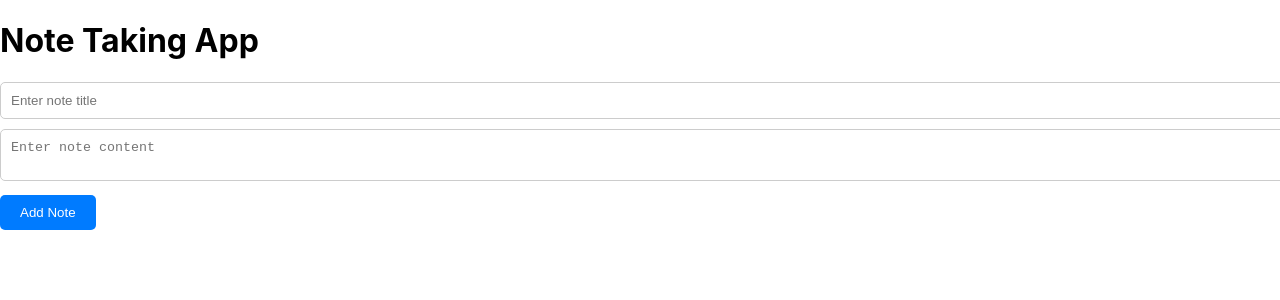
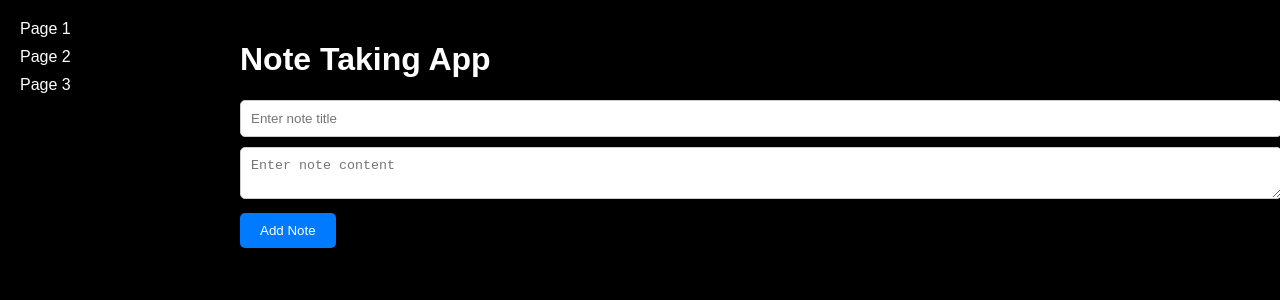
Before and after one commit to madhavreddy509/note-taking-app, a React (Create React App) app: page / in a window 1280 px wide. Shown: the top 300 px of the page. Built offline with nearby package versions, Linux system fonts and the light colour scheme.

Commit message:
problem with css grid

```diff
--- a/src/App.css
+++ b/src/App.css
@@ -1,38 +1,53 @@
-.App {
-  text-align: center;
+/* src/App.css */
+.app-container {
+  display: flex;
 }
 
-.App-logo {
-  height: 40vmin;
-  pointer-events: none;
+.sidebar {
+  width: 200px;
+  background-color: #000;
+  padding: 20px;
 }
 
-@media (prefers-reduced-motion: no-preference) {
-  .App-logo {
-    animation: App-logo-spin infinite 20s linear;
-  }
+.sidebar a {
+  display: block;
+  color: #fff;
+  text-decoration: none;
+  margin-bottom: 10px;
 }
 
-.App-header {
-  background-color: #282c34;
-  min-height: 100vh;
-  display: flex;
-  flex-direction: column;
-  align-items: center;
-  justify-content: center;
-  font-size: calc(10px + 2vmin);
-  color: white;
+.sidebar a:focus,
+.sidebar a:hover {
+  color: #007bff;
 }
 
-.App-link {
-  color: #61dafb;
+.content {
+  flex-grow: 1;
+  padding: 20px;
 }
 
-@keyframes App-logo-spin {
-  from {
-    transform: rotate(0deg);
-  }
-  to {
-    transform: rotate(360deg);
-  }
+.note-list-container {
+  display: flex;
+  flex-wrap: wrap;
+  gap: 20px;
 }
+
+.note-box {
+  background-color: #111;
+  padding: 20px;
+  border-radius: 10px;
+  box-shadow: 0 4px 8px rgba(0, 0, 0, 0.1);
+  flex: 1 0 200px; /* Flexible box sizing */
+}
+
+.note-box h3 {
+  margin-top: 0;
+}
+
+.note-box p {
+  margin-bottom: 10px;
+}
+
+.note-box button {
+  margin-right: 10px;
+}
--- a/src/App.js
+++ b/src/App.js
@@ -4,14 +4,22 @@ import { Provider } from 'react-redux';
 import store from './store';
 import NoteForm from './components/NoteForm';
 import NoteList from './components/NoteList';
+import './App.css'; // Import CSS file for styling
 
 function App() {
   return (
     <Provider store={store}>
-      <div>
-        <h1>Note Taking App</h1>
-        <NoteForm />
-        <NoteList />
+      <div className="app-container">
+        <div className="sidebar">
+          <a href="#" className="active">Page 1</a>
+          <a href="#">Page 2</a>
+          <a href="#">Page 3</a>
+        </div>
+        <div className="content">
+          <h1>Note Taking App</h1>
+          <NoteForm />
+          <NoteList />
+        </div>
       </div>
     </Provider>
   );
--- a/src/components/NoteList.css
+++ b/src/components/NoteList.css
@@ -1,4 +1,38 @@
 /* src/components/NoteList.css */
+body {
+  background-color: #000;
+  color: #fff;
+  font-family: Arial, sans-serif;
+  margin: 0; /* Remove default body margin */
+  padding: 0; /* Remove default body padding */
+}
+
+.sidebar {
+  width: 200px;
+  background-color: #333;
+  padding: 20px;
+  position: fixed;
+  top: 0;
+  left: 0;
+  bottom: 0;
+}
+
+.sidebar a {
+  display: block;
+  color: #fff;
+  text-decoration: none;
+  margin-bottom: 10px;
+}
+
+.sidebar a:focus,
+.sidebar a:hover {
+  color: #007bff;
+}
+
+.content {
+  margin-left: 220px; /* Adjust content margin to make space for the sidebar */
+}
+
 .note-list-container {
   display: flex;
   flex-wrap: wrap;
@@ -6,7 +40,7 @@
 }
 
 .note-box {
-    background-color: #fff;
+  background-color: #111;
   padding: 20px;
   border-radius: 10px;
   box-shadow: 0 4px 8px rgba(0, 0, 0, 0.1);
@@ -24,3 +58,30 @@
 .note-box button {
   margin-right: 10px;
 }
+
+/* src/components/NoteList.css */
+.note-list-container {
+  display: grid;
+  grid-template-columns: repeat(auto-fit, minmax(calc(25% - 20px), 1fr)); /* Four columns with minimum width */
+  grid-gap: 20px; /* Gap between grid items */
+  padding: 20px; /* Add padding to the container to create space between the edges */
+}
+
+.note-box {
+  background-color: #111;
+  padding: 20px;
+  border-radius: 10px;
+  box-shadow: 0 4px 8px rgba(0, 0, 0, 0.1);
+}
+
+.note-box h3 {
+  margin-top: 0;
+}
+
+.note-box p {
+  margin-bottom: 10px;
+}
+
+.note-box button {
+  margin-right: 10px;
+}
--- a/src/components/NoteList.js
+++ b/src/components/NoteList.js
@@ -5,9 +5,32 @@ import { deleteNote, pinNote } from '../actions/noteActions';
 import './NoteList.css'; // Import CSS file for styling
 
 const NoteList = ({ notes, deleteNote, pinNote }) => {
+  // Separate pinned and unpinned notes
+  const pinnedNotes = notes.filter(note => note.pinned);
+  const unpinnedNotes = notes.filter(note => !note.pinned);
+
   return (
     <div className="note-list-container">
-      {notes.map(note => (
+      {/* Pinned Notes Section */}
+      {pinnedNotes.length > 0 && (
+        <div className="pinned-notes">
+          <h2>Pinned Notes</h2>
+          {pinnedNotes.map(note => (
+            <div key={note.id} className="note-box">
+              <h3>{note.title}</h3>
+              <p>{note.content}</p>
+              <div>
+                <button onClick={() => deleteNote(note.id)}>Delete</button>
+                <button onClick={() => pinNote(note.id)}>Unpin</button>
+              </div>
+            </div>
+          ))}
+        </div>
+      )}
+
+      {/* Unpinned Notes Section */}
+      <div className="unpinned-notes">
+        {unpinnedNotes.map(note => (
           <div key={note.id} className="note-box">
             <h3>{note.title}</h3>
             <p>{note.content}</p>
@@ -18,6 +41,7 @@ const NoteList = ({ notes, deleteNote, pinNote }) => {
           </div>
         ))}
       </div>
+    </div>
   );
 };
 
```
Lines whose indentation alone changed are shown as unchanged.
